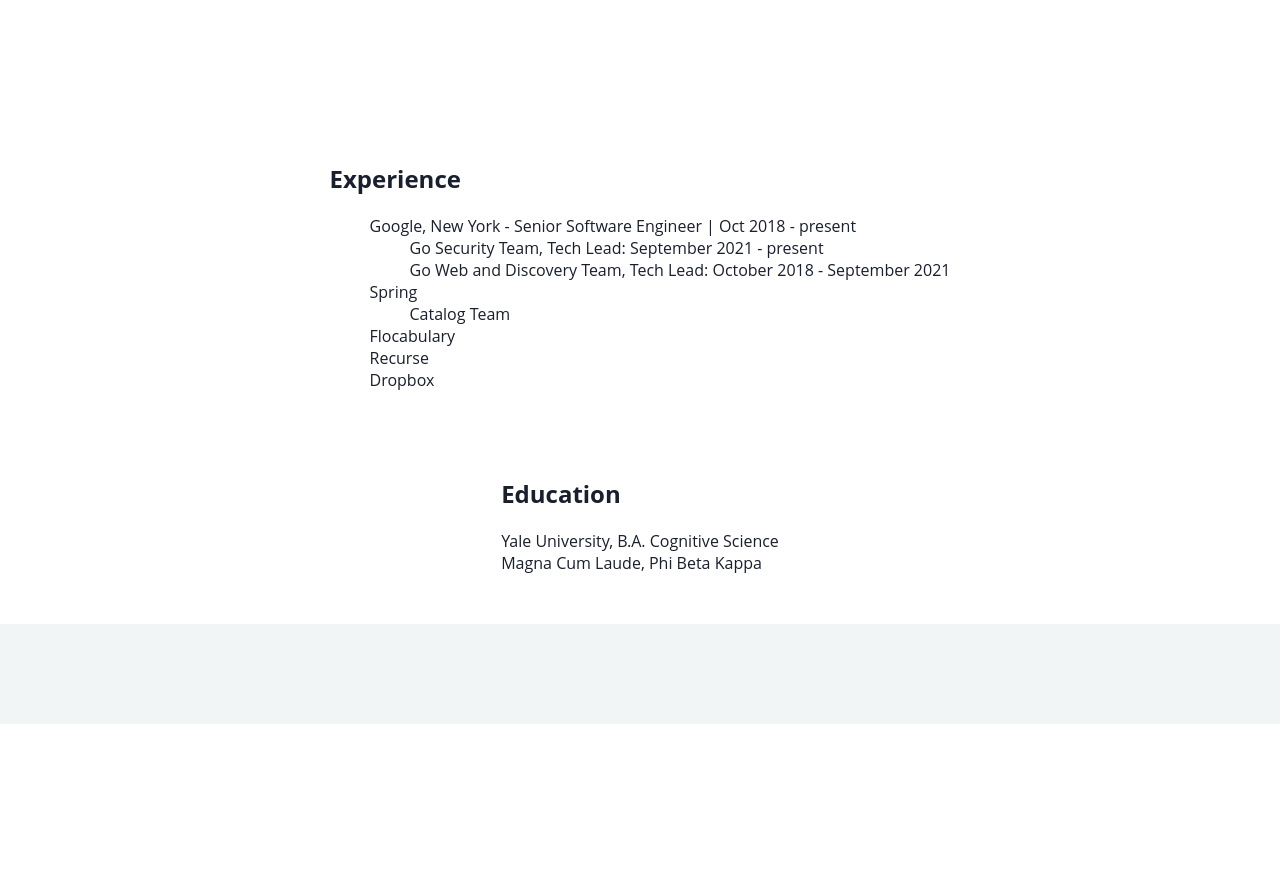
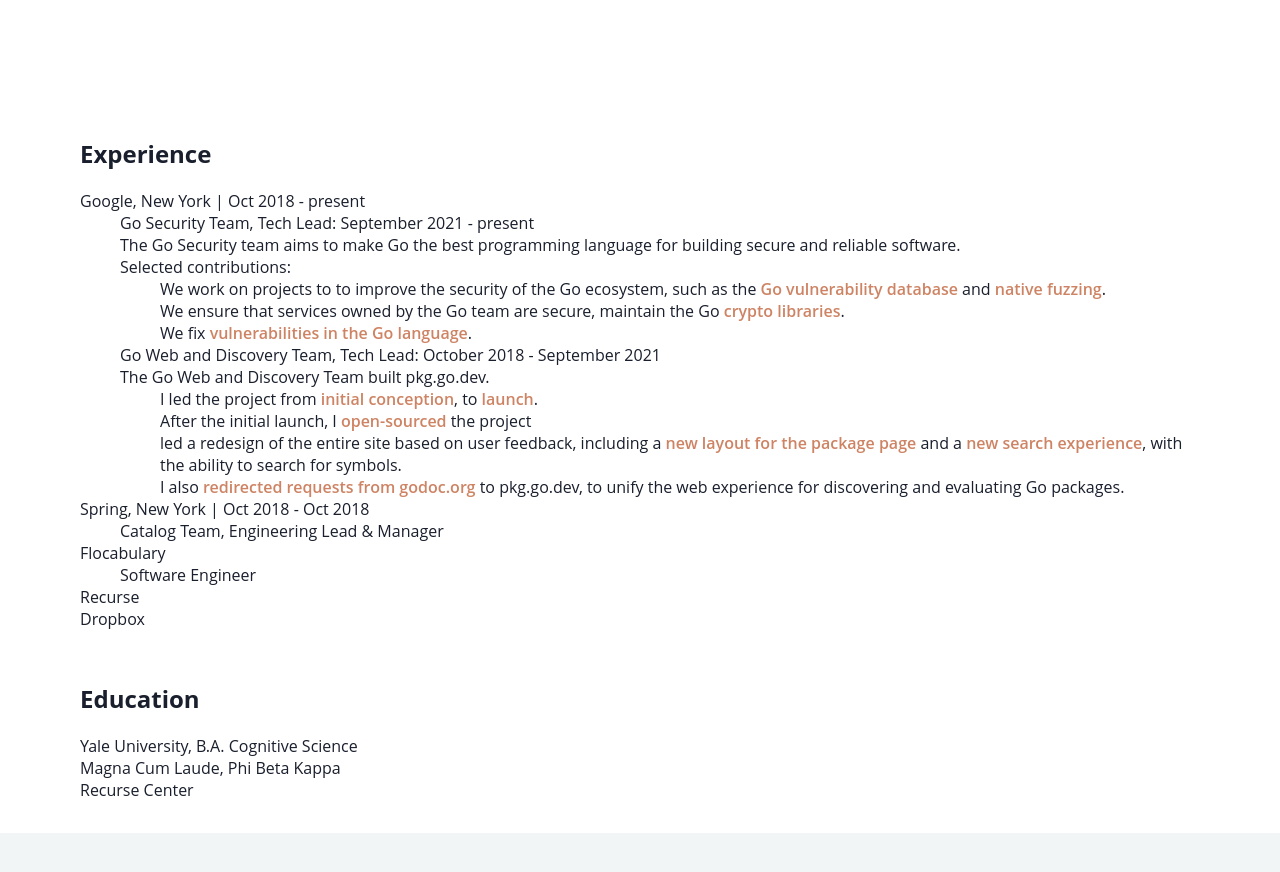
Before and after one commit to julieqiu/julieqiu.github.io, a plain HTML site: page about.html in a window 1280 px wide. Shown: the part 592-1464 px from the top of the page. Before the commit the page ends 1316 px from the top, so only its background shows below. Drawn offline with Linux system fonts and the light colour scheme.

Commit message:
update about page

```diff
--- a/about.html
+++ b/about.html
@@ -89,26 +89,74 @@
          </div>
        </div>
      </section>
-     <section class="Experience-section">
+     <section class="Resume-section">
        <div class="Experience-container">
          <h2>Experience</h2>
          <ul>
            <li>
-             <div>Google, New York - Senior Software Engineer | Oct 2018 - present</div>
+             <div>Google, New York | Oct 2018 - present</div>
              <ul>
                <li>
                  <div>Go Security Team, Tech Lead: September 2021 - present</div>
+                 <div>
+                   The Go Security team aims to make Go the best programming
+                   language for building secure and reliable software.
+                 </div>
+                 <div>
+                   Selected contributions:
+                 </div>
+                   <ul>
+                     <li>
+                       We work on projects to to improve the security of the
+                       Go ecosystem, such as the
+                       <a href="https://pkg.go.dev/golang.org/x/vuln">Go vulnerability database</a>
+                       and <a href="https://go.dev/doc/fuzz/">native fuzzing</a>.
+                     </li>
+                   </ul>
+                   <ul>
+                     <li>
+                       We ensure that services owned by the Go team are
+                       secure, maintain the Go
+                       <a href="https://pkg.go.dev/crypto">crypto</a>
+                       <a href="https://pkg.go.dev/golang.org/x/crypto">libraries</a>.
+                     </li>
+                   </ul>
+                   <ul>
+                     <li>
+                       We fix <a href="https://go.dev/security">vulnerabilities in the Go language</a>.
+                     </li>
+                   </ul>
                </li>
                <li>
                  <div>Go Web and Discovery Team, Tech Lead: October 2018 - September 2021</div>
+                 <div>
+                   The Go Web and Discovery Team built pkg.go.dev.
+                   <ul>
+                   <li>I led the
+                   project from
+                   <a href="https://www.youtube.com/watch?v=zCragLHzP1Y">initial conception</a>, to
+                   <a href="https://go.dev/blog/go.dev">launch</a>.</li>
+                   <li>After the initial launch, I
+                   <a href="https://go.dev/blog/pkgsite-redesign">open-sourced</a>
+                   the project</li> <li>led a redesign of the entire site based on
+                   user feedback, including a
+                   <a href="https://go.dev/blog/pkgsite-redesign">new layout for the package page</a>
+                   and a
+                   <a href="https://go.dev/blog/pkgsite-search-redesign">new search experience</a>,
+                   with the ability to search for symbols.</li><li> I also
+                   <a href="https://go.dev/blog/godoc.org-redirect">redirected requests from godoc.org</a>
+                   to pkg.go.dev, to unify the web experience for discovering
+                   and evaluating Go packages.</li>
+                   </ul>
+                 </div>
                </li>
              </ul>
            </li>
            <li>
-             <div>Spring</div>
+             <div>Spring, New York | Oct 2018 - Oct 2018 </div>
              <ul>
                <li>
-                 <div>Catalog Team</div>
+                 <div>Catalog Team, Engineering Lead & Manager </div>
                </li>
              </ul>
            </li>
@@ -116,7 +164,7 @@
              <div>Flocabulary</div>
              <ul>
                <li>
-                 <div></div>
+                 <div>Software Engineer</div>
                </li>
              </ul>
            </li>
@@ -138,12 +186,17 @@
            </li>
          </ul>
        </div>
-     </section>
-     <section class="Education-section">
        <div class="Education-container">
          <h2>Education</h2>
-         <div>Yale University, B.A. Cognitive Science</div>
-         <div>Magna Cum Laude, Phi Beta Kappa</div>
+         <ul>
+           <li>
+             <div>Yale University, B.A. Cognitive Science</div>
+             <div>Magna Cum Laude, Phi Beta Kappa</div>
+           </li>
+           <li>
+             <div>Recurse Center</div>
+           </li>
+         </ul>
        </div>
      </section>
      <footer></footer>
--- a/style.css
+++ b/style.css
@@ -160,10 +160,22 @@
   letter-spacing: 10px;
 }
 
-.Experience-section {
+.Resume-section {
+  display: flex;
+  flex-direction: column;
+}
+.Education-container,
+.Experience-container {
   display: flex;
   margin-top: 75px;
-  max-width: 1400px;
+  justify-content: left;
+  margin: 0 5rem 2rem 5rem;
+  flex-direction: column;
+}
+.Education-container > ul,
+.Experience-container > ul {
+  margin: 0;
+  padding: 0;
 }
 
 .Intro-container {
@@ -322,8 +334,6 @@
   list-style: none;
 }
 
-section.Education-section,
-section.Experience-section,
 section.Writing-section,
 section.Intro-section,
 section.Contact-section {
```
